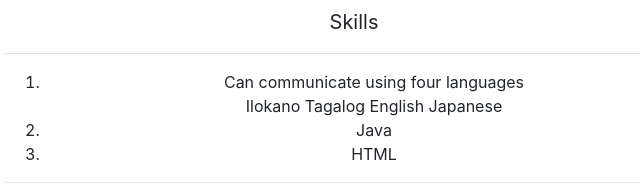
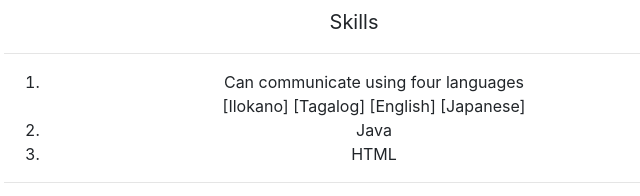
Before and after one commit to Cabalitazan/Cabalitazan.github.io, a website with bundled scripts: page index.html in a window 1280 px wide. Both pictures are taken after a click on the link 260 px from the left and 1131 px from the top of the page. Shown: the part 1330-1526 px from the top of the page, 286-926 px from the left. Built offline with nearby package versions, Linux system fonts and the light colour scheme; a script that the page names is missing; files whose address does not match are found by name.

Commit message:
Update index.html

```diff
--- a/index.html
+++ b/index.html
@@ -244,10 +244,10 @@ s.setAttribute('data-timestamp', +new Date());
   <hr>
   <ol>
   <li> Can communicate using four languages</li>
-    Ilokano
-    Tagalog
-    English
-    Japanese
+    [Ilokano]
+    [Tagalog]
+    [English]
+    [Japanese]
   <li>Java</li>
   <li>HTML</li>
 
@@ -306,7 +306,7 @@ s.setAttribute('data-timestamp', +new Date());
 </i>
 </head>
 <body>
-  <body style="background-color:aqua"
+  <body style="background-color:black"
 
 </body>
 </html>
```
